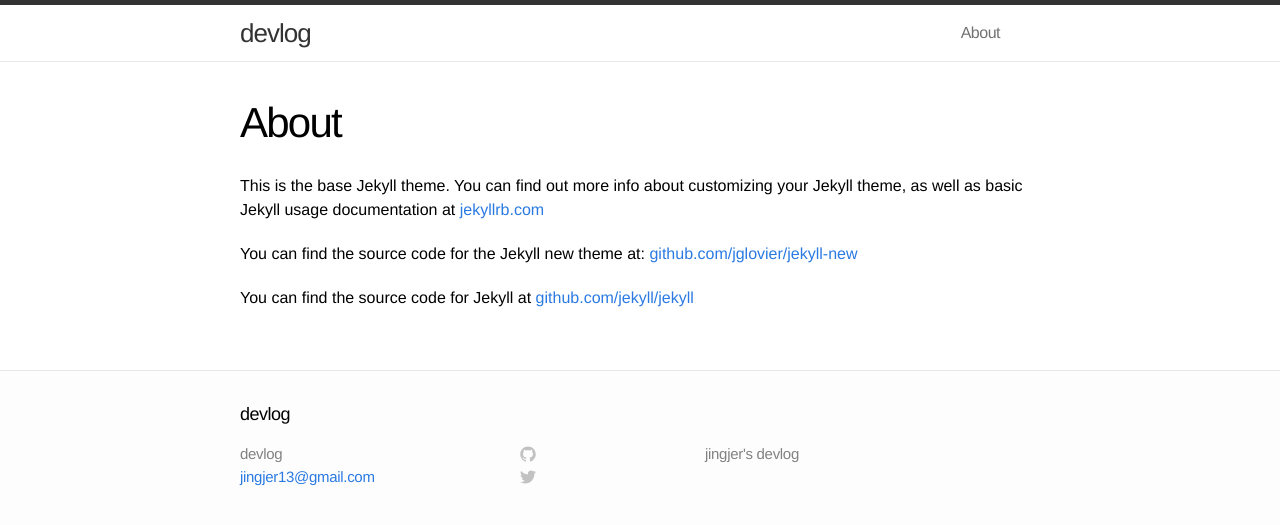
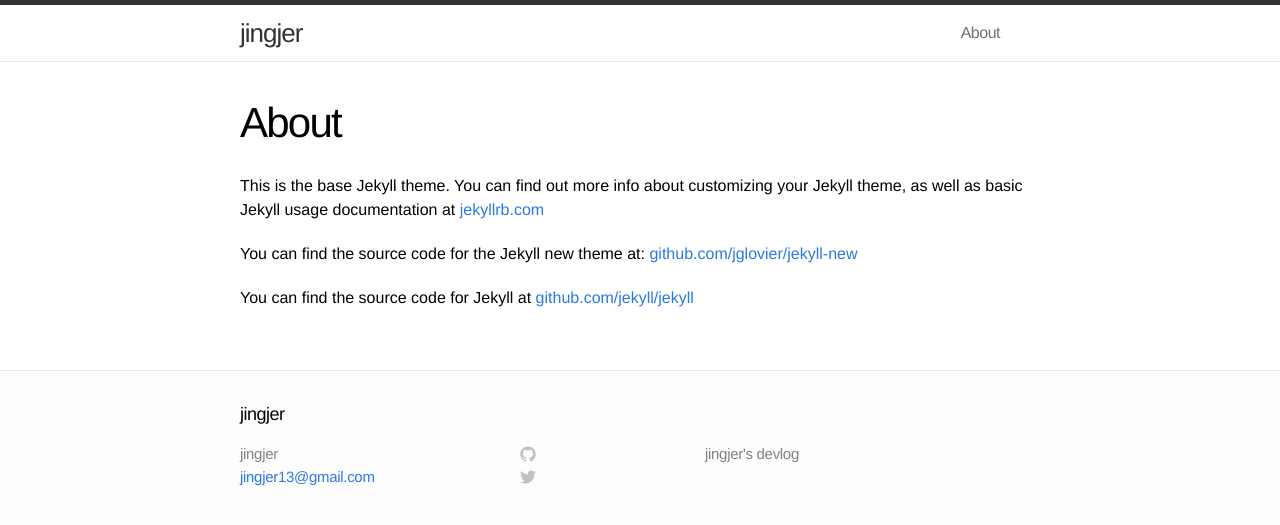
Before and after one commit to jingjer/jingjer.github.io, a Jekyll site: the page built from about.md, in a window 1280 px wide. Shown: the top 525 px of the page. Built offline with Jekyll 4.4.1, drawn with Linux system fonts in a browser that asks for light colours.

Commit message:
Initialize Jekyll 2

```diff
--- a/_config.yml
+++ b/_config.yml
@@ -1,5 +1,5 @@
 # Site settings
-title: devlog
+title: jingjer
 email: jingjer13@gmail.com
 description: "jingjer's devlog"
 baseurl: ""
```
